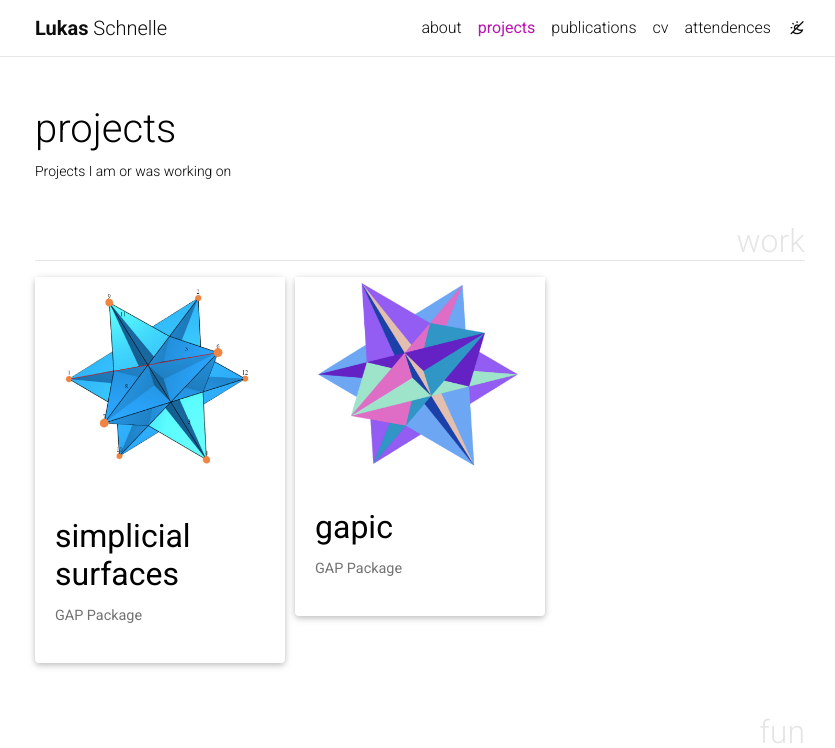
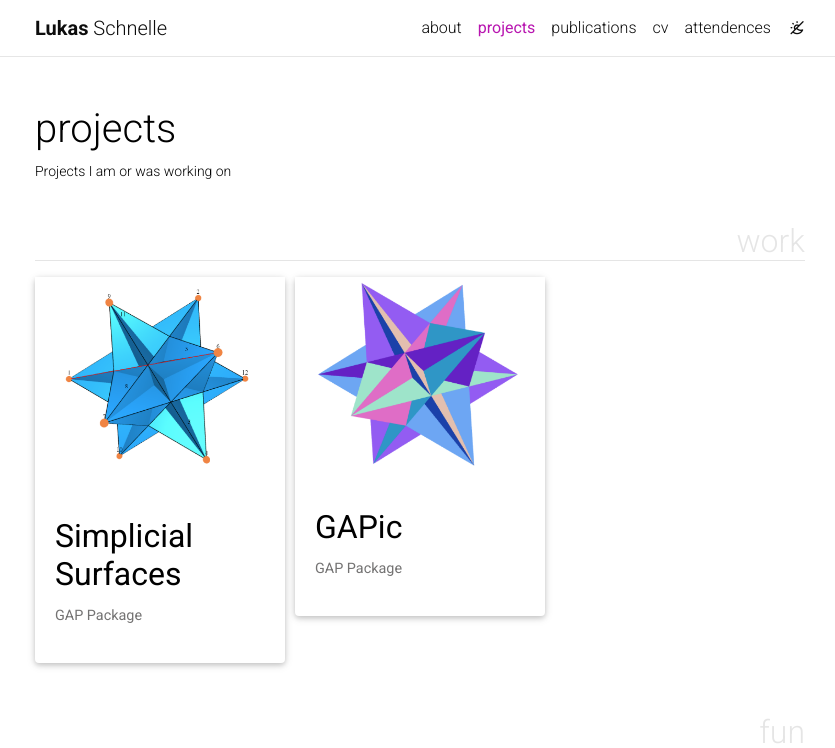
Before and after one commit to schnellecom/schnellecom.github.io, a Jekyll site: the page built from _pages/projects.md, in a window 1280 px wide and 1180 px high. Shown: the top 748 px of the window, without its empty margins (220-1055 px from the left). Built offline with Jekyll 4.4.1, drawn with Linux system fonts in a browser that asks for light colours; nearby versions of some CDN libraries; full-size pictures stand in for the smaller copies a plugin makes; comment, search, counter and statistics services are not loaded; grey boxes are pictures that could not be loaded.

Commit message:
remove force capitalization

```diff
--- a/_includes/projects.html
+++ b/_includes/projects.html
@@ -10,7 +10,7 @@
         alt="project thumbnail" -%}
       {%- endif %}
       <div class="card-body">
-        <h2 class="card-title text-lowercase">{{ project.title }}</h2>
+        <h2 class="card-title">{{ project.title }}</h2>
         <p class="card-text">{{ project.description }}</p>
         <div class="row ml-1 mr-1 p-0">
           {%- if project.github -%}
@@ -39,7 +39,7 @@
         alt="project thumbnail" -%}
       {%- endif %}
       <div class="card-body">
-        <h2 class="card-title text-lowercase">{{ project.title }}</h2>
+        <h2 class="card-title">{{ project.title }}</h2>
         <p class="card-text">{{ project.description }}</p>
         <div class="row ml-1 mr-1 p-0">
           {%- if project.github -%}
--- a/_includes/projects_horizontal.html
+++ b/_includes/projects_horizontal.html
@@ -15,7 +15,7 @@
         <div class="col-md-12">
         {%- endif -%}
           <div class="card-body">
-            <h3 class="card-title text-lowercase">{{ project.title }}</h3>
+            <h3 class="card-title">{{ project.title }}</h3>
             <p class="card-text">{{ project.description }}</p>
             <div class="row ml-1 mr-1 p-0">
               {%- if project.github -%}
```
